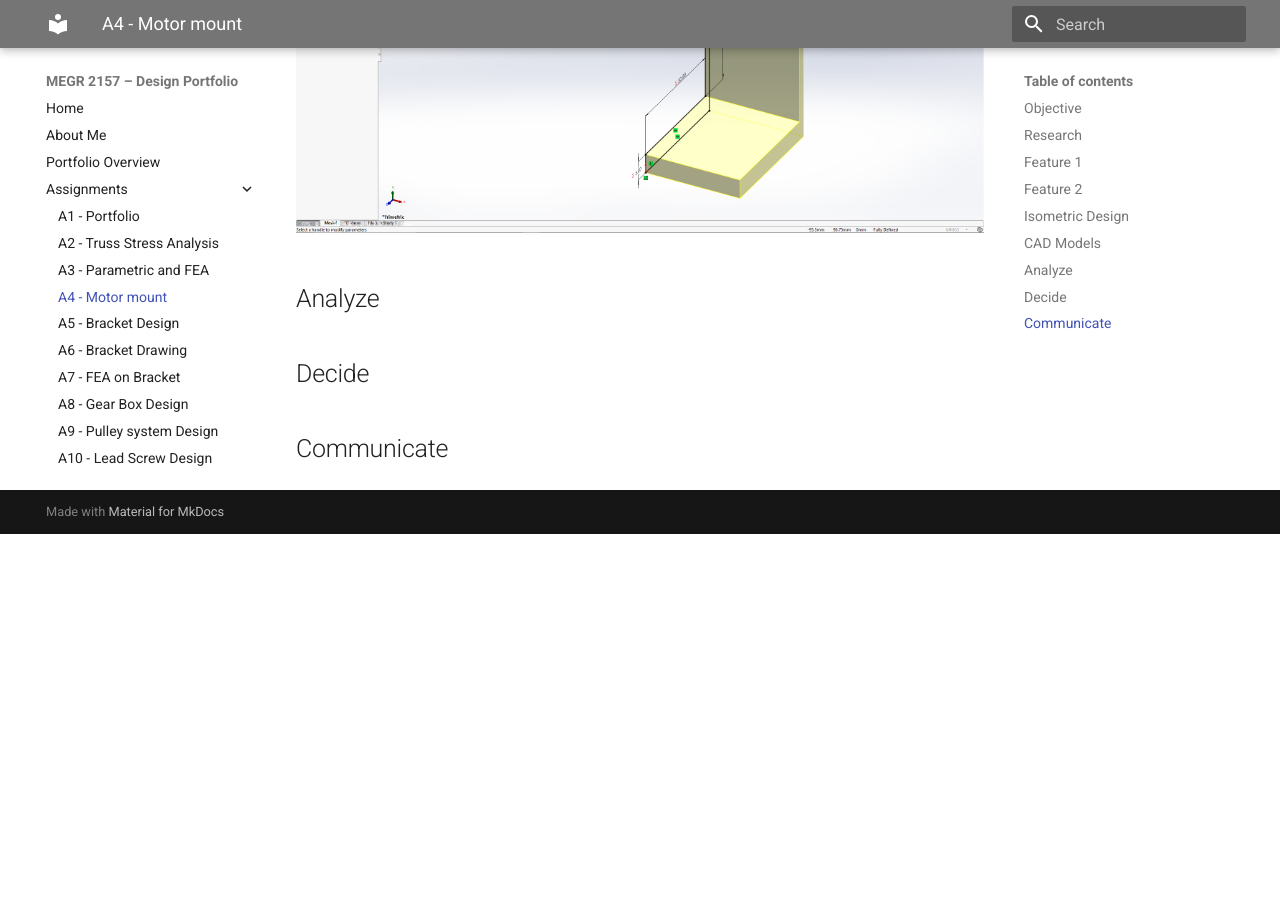
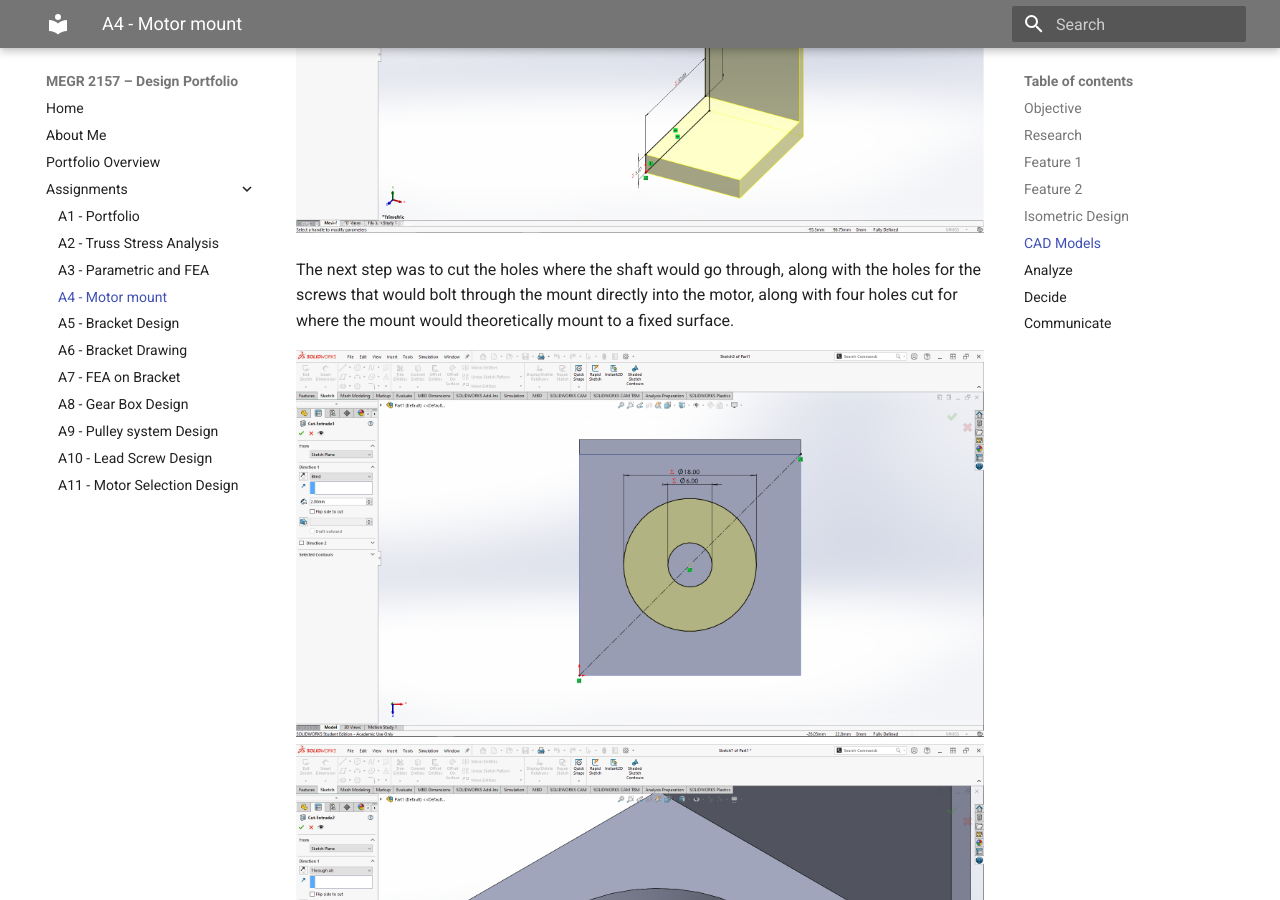
Before and after one commit to JHernPR/MEGR-2157-portfolio, an MkDocs documentation site: the page built from docs/assignments/A04/index.md, in a window 1280 px wide and 900 px high, scrolled down 5802 px. Built offline with MkDocs 1.6.1 and Material for MkDocs 9.7.7, drawn with Linux system fonts in a browser that asks for light colours; before the commit the page ends 6336 px from its top, so only the background shows below that.

Commit message:
Update index.md

```diff
--- a/docs/assignments/A04/index.md
+++ b/docs/assignments/A04/index.md
@@ -54,6 +54,14 @@ To start off, while I analyzed two features, I made a simple L-shaped bracket an
 After that, I extruded the bracket to my already established thickness that I calculated in my previous work.
 
 ![generalkenobi](A4Thickness.PNG)
+
+The next step was to cut the holes where the shaft would go through, along with the holes for the screws that would bolt through the mount directly into the motor, along with four holes cut for where the mount would theoretically mount to a fixed surface.
+
+![sowemeetagain](A41stcut.PNG)
+![galaxy](A4secondcut.PNG)
+![faraway](A43rdcut.PNG)
+![veryfar](A44thcut.PNG)
+![Palpatine](A4Part.PNG)
 ## Analyze
 
 
```
